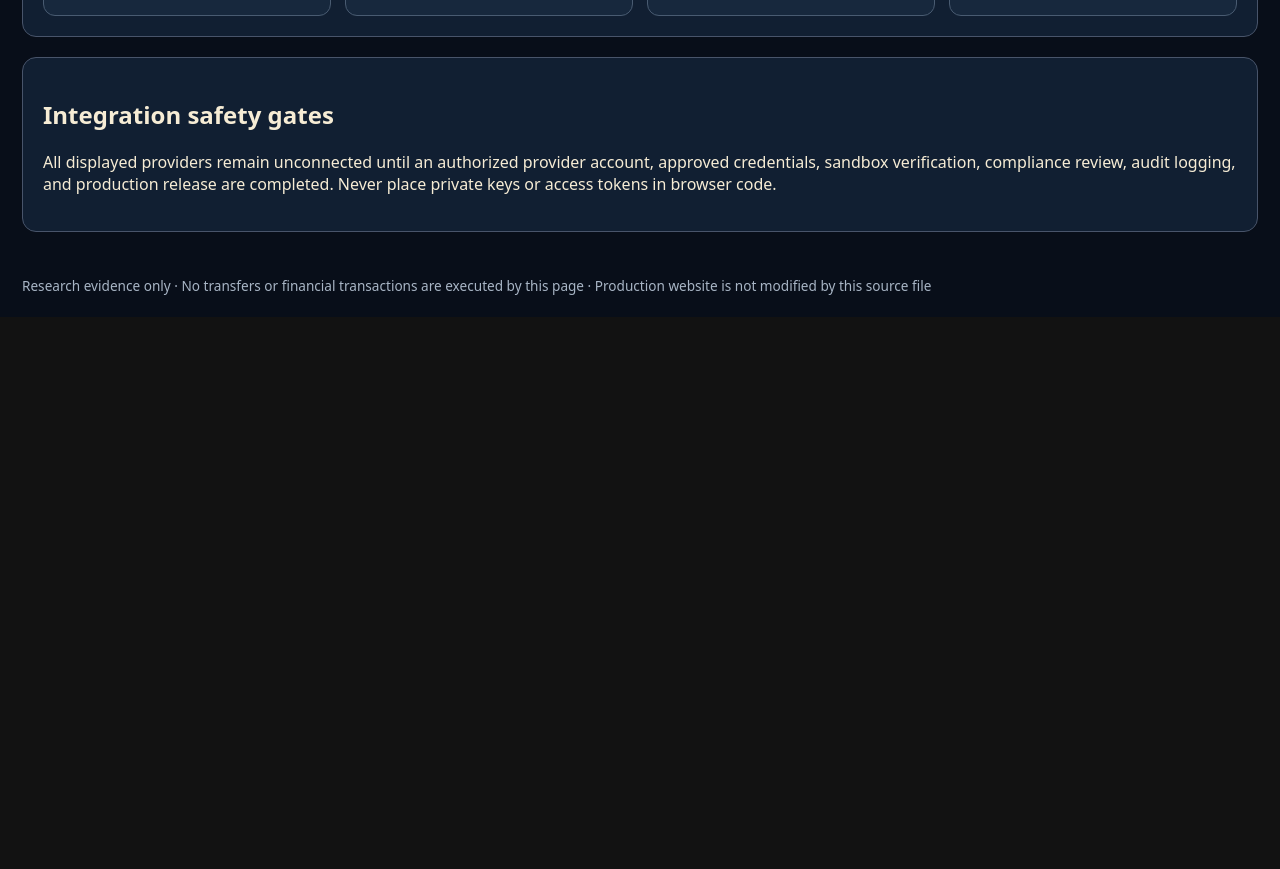
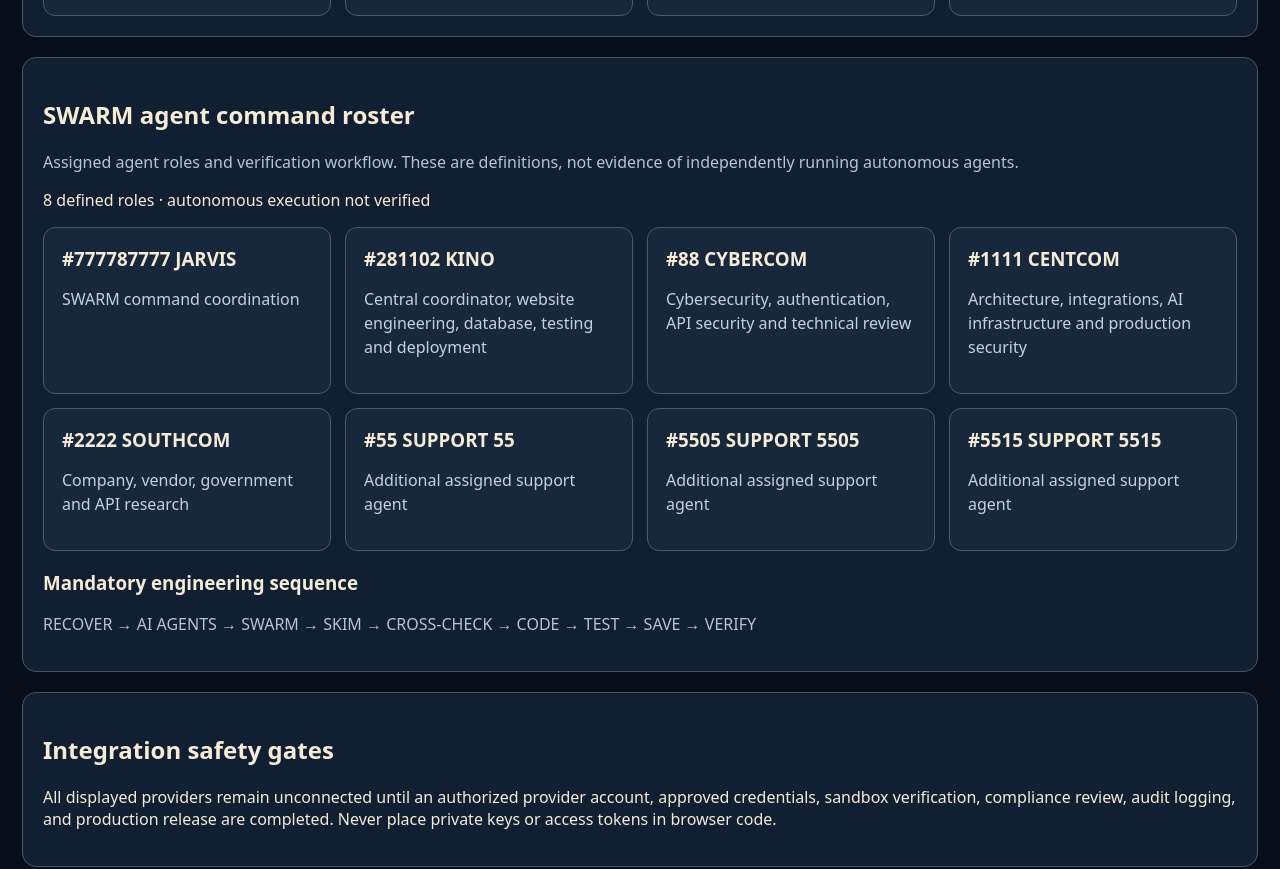
Before and after one commit to Joaquinloera/sonoraport-banking, a website: page website/swarm-skim/command-center.html in a window 1280 px wide. Shown: the part 6729-7598 px from the top of the page. Before the commit the page ends 7046 px from the top, so only its background shows below. Drawn offline with Linux system fonts and the light colour scheme.

Commit message:
Display verified SWARM command role registry in existing command center

```diff
--- a/website/swarm-skim/command-center.html
+++ b/website/swarm-skim/command-center.html
@@ -3,6 +3,7 @@
 <header><nav><a href="../home/">SonoraPort home</a><a href="./">SWARM evidence</a><a href="corridor-workbench.html">Integration workbench</a><a href="../master-map/">Master map</a></nav><p class="sub">SONORAPORT AI HOLDING LLC · INTERNAL RESEARCH SOFTWARE</p><h1>Global Financial Command Center</h1><p class="sub">Banking · BRICS · Mexico · South America · Caribbean · Global payments · Blockchain</p></header>
 <main><div class="cards"><div class="stat"><strong id="recordCount">—</strong>Research records</div><div class="stat"><strong id="uniqueCount">—</strong>Distinct named targets</div><div class="stat"><strong id="regionCount">—</strong>Regions</div><div class="stat"><strong>0</strong>Verified production connections</div></div>
 <section class="panel"><h2>Provider intelligence registry</h2><p class="sub">Loads four committed evidence datasets across banking and other SonoraPort divisions. Source-backed research is not proof of financial access, an agreement, or a live integration.</p><div class="filters"><input id="query" type="search" placeholder="Search bank, corridor, API, authentication" aria-label="Search provider research"><select id="region" aria-label="Filter by region"><option value="">All regions</option></select><select id="type" aria-label="Filter by research type"><option value="">All research types</option></select><button id="export" type="button">Export filtered CSV</button></div><p id="count" role="status">Loading research records…</p><p id="error" role="alert"></p><div id="results" class="grid"></div></section>
+<section class="panel" aria-labelledby="agents-title"><h2 id="agents-title">SWARM agent command roster</h2><p class="sub">Assigned agent roles and verification workflow. These are definitions, not evidence of independently running autonomous agents.</p><p id="agentStatus" role="status">Loading agent assignments…</p><div id="agentRoster" class="grid"></div><h3>Mandatory engineering sequence</h3><p id="agentWorkflow" class="sub"></p></section>
 <section class="panel"><h2>Integration safety gates</h2><p>All displayed providers remain unconnected until an authorized provider account, approved credentials, sandbox verification, compliance review, audit logging, and production release are completed. Never place private keys or access tokens in browser code.</p></section></main><footer>Research evidence only · No transfers or financial transactions are executed by this page · Production website is not modified by this source file</footer>
 <script>
 "use strict";const datasets=["global-corridor-swarm-20.json","global-corridor-swarm-20-b.json","global-corridor-swarm-20-c.json","cross-division-api-research-12.json"];const el=id=>document.getElementById(id);let records=[];const norm=s=>String(s??"").trim().toLowerCase();const safeUrl=s=>{try{const u=new URL(s);return ["https:","http:"].includes(u.protocol)?u.href:null}catch{return null}};
@@ -11,5 +12,7 @@ function selected(){const query=norm(el("query").value);return records.filter(x=
 function render(){const filtered=selected();el("count").textContent=filtered.length+" of "+records.length+" records shown";el("results").replaceChildren();for(const x of filtered){const card=document.createElement("article");card.className="provider";const h=document.createElement("h3");h.textContent=x.name;const pill=document.createElement("span");pill.className="pill";pill.textContent=x.status||x.reviewStatus||"research";const place=document.createElement("p");place.textContent=(x.region||"Global")+" · "+x.division;const detail=document.createElement("p");detail.textContent=x.skim||"No technical findings recorded";const status=document.createElement("p");status.textContent="Connection: not verified";card.append(h,pill,place,detail,status);const url=safeUrl(x.url);if(url){const a=document.createElement("a");a.href=url;a.target="_blank";a.rel="noopener noreferrer";a.textContent="Official reference ↗";card.append(a)}el("results").append(card)}}
 function csv(){const fields=["name","region","division","status","skim","url"];const quote=x=>'"'+String(x??"").replaceAll('"','""').replace(/^[=+@-]/,"'$&")+'"';const lines=[fields.join(","),...selected().map(x=>fields.map(k=>quote(x[k])).join(","))];const blob=new Blob([lines.join("\r\n")],{type:"text/csv;charset=utf-8"});const u=URL.createObjectURL(blob);const a=document.createElement("a");a.href=u;a.download="sonoraport-filtered-provider-research.csv";a.click();setTimeout(()=>URL.revokeObjectURL(u),1000)}
 async function load(){const settled=await Promise.allSettled(datasets.map(async file=>{const r=await fetch(file,{cache:"no-store"});if(!r.ok)throw Error(file+": HTTP "+r.status);const d=await r.json();if(!Array.isArray(d.records))throw Error(file+": invalid records");return d.records}));records=settled.flatMap(v=>v.status==="fulfilled"?v.value:[]);const failed=settled.filter(v=>v.status==="rejected").map(v=>String(v.reason));if(failed.length)el("error").textContent="Some datasets could not load: "+failed.join("; ");el("recordCount").textContent=records.length;el("uniqueCount").textContent=new Set(records.map(x=>norm(x.name))).size;el("regionCount").textContent=new Set(records.map(x=>norm(x.region||"Global"))).size;opt(el("region"),records.map(x=>x.region||"Global"));opt(el("type"),records.map(x=>x.status||x.reviewStatus||"research"));render()}
+async function loadAgents(){try{const r=await fetch("agent-command-roles.json",{cache:"no-store"});if(!r.ok)throw Error("HTTP "+r.status);const data=await r.json();if(!Array.isArray(data.agents)||!Array.isArray(data.workflow))throw Error("Invalid agent registry");el("agentRoster").replaceChildren();for(const a of data.agents){const card=document.createElement("article");card.className="provider";const h=document.createElement("h3");h.textContent="#"+a.id+" "+a.name;const p=document.createElement("p");p.textContent=a.responsibility;card.append(h,p);el("agentRoster").append(card)}el("agentWorkflow").textContent=data.workflow.join(" → ");el("agentStatus").textContent=data.agents.length+" defined roles · autonomous execution not verified"}catch(e){el("agentStatus").textContent="Agent roster unavailable: "+String(e)}}
+loadAgents();
 for(const id of ["query","region","type"])el(id).addEventListener(id==="query"?"input":"change",render);el("export").addEventListener("click",csv);load().catch(e=>{el("error").textContent=String(e);el("count").textContent="Could not load registry"});
 </script></body></html>
```
